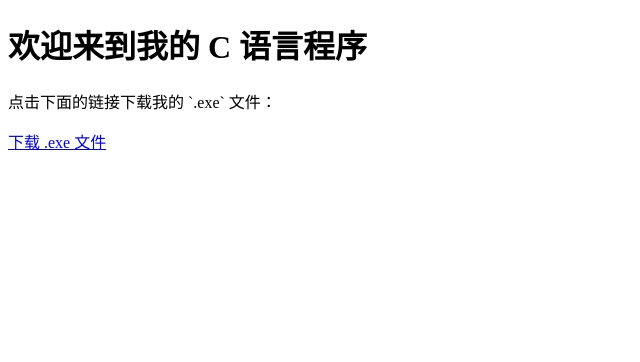
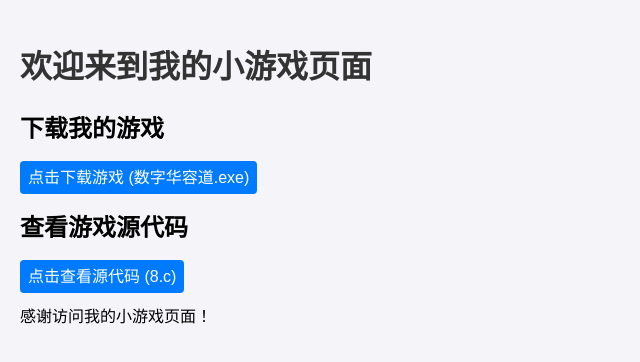
Before and after one commit to ME3666/-, a plain HTML site: page index.html in a window 1280 px wide. Shown: the whole page, without its empty margins (0-640 px from the left). Drawn offline with Linux system fonts and the light colour scheme.

Commit message:
Update index.html

```diff
--- a/index.html
+++ b/index.html
@@ -3,11 +3,61 @@
 <head>
     <meta charset="UTF-8">
     <meta name="viewport" content="width=device-width, initial-scale=1.0">
-    <title>我的 C 语言程序</title>
+    <title>我的小游戏下载和源代码</title>
+    <style>
+        body {
+            font-family: Arial, sans-serif;
+            margin: 0;
+            padding: 20px;
+            background-color: #f4f4f9;
+        }
+        h1 {
+            color: #333;
+        }
+        a {
+            color: #0066cc;
+            text-decoration: none;
+        }
+        .file-list {
+            list-style-type: none;
+            padding: 0;
+        }
+        .file-item {
+            margin-bottom: 10px;
+        }
+        .file-item a {
+            padding: 8px;
+            border-radius: 4px;
+            background-color: #007bff;
+            color: white;
+            text-decoration: none;
+        }
+        .file-item a:hover {
+            background-color: #0056b3;
+        }
+    </style>
 </head>
 <body>
-    <h1>欢迎来到我的 C 语言程序</h1>
-    <p>点击下面的链接下载我的 `.exe` 文件：</p>
-    <a href="your-program.exe" download>下载 .exe 文件</a>
+    <h1>欢迎来到我的小游戏页面</h1>
+
+    <h2>下载我的游戏</h2>
+    <ul class="file-list">
+        <li class="file-item">
+            <!-- 下载 .exe 文件 -->
+            <a href="https://github.com/me3666/xiaoyouxi/raw/main/%E6%95%B0%E5%AD%97%E5%8D%8E%E5%AE%B9%E9%81%93.exe" download>点击下载游戏 (数字华容道.exe)</a>
+        </li>
+    </ul>
+
+    <h2>查看游戏源代码</h2>
+    <ul class="file-list">
+        <li class="file-item">
+            <!-- 查看源代码 (.c 文件) -->
+            <a href="https://github.com/me3666/xiaoyouxi/raw/main/8.c" target="_blank">点击查看源代码 (8.c)</a>
+        </li>
+    </ul>
+
+    <footer>
+        <p>感谢访问我的小游戏页面！</p>
+    </footer>
 </body>
 </html>
```
